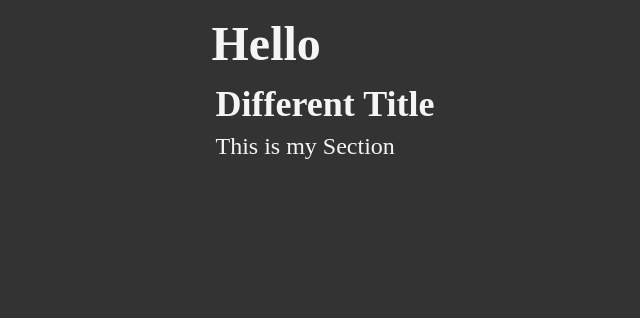
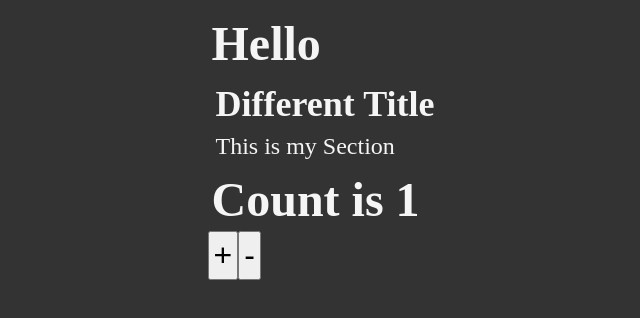
Before and after one commit to Floling/react-typescript-tutorial, a React (Vite) app: page / in a window 1280 px wide. Shown: the top 318 px of the page, without its empty margins (315-955 px from the left). Built offline with nearby package versions, Linux system fonts and the light colour scheme.

Commit message:
bring the Counter component into our app

```diff
--- a/src/App.tsx
+++ b/src/App.tsx
@@ -1,11 +1,13 @@
 import Heading from "./components/Heading";
 import Section from "./components/Section";
+import Counter from "./components/Counter";
 
 function App() {
     return (
         <>
             <Heading title={"Hello"} />
             <Section title={"Different Title"}>This is my Section</Section>
+            <Counter />
         </>
     );
 }
```
